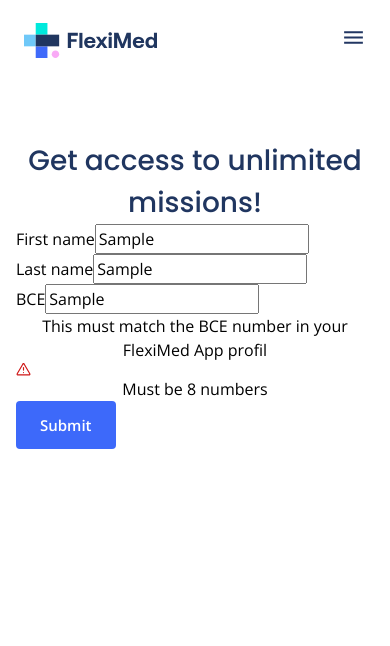
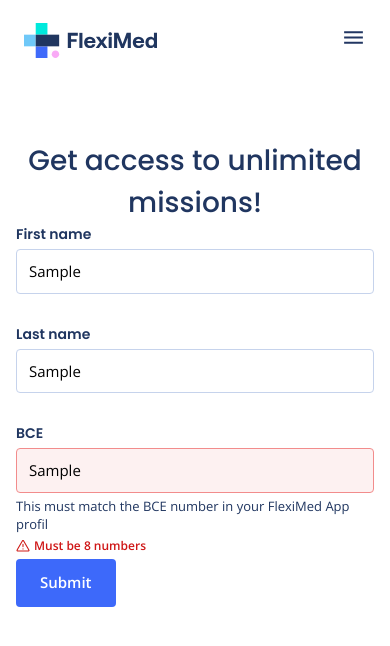
Before and after one commit to WandoCode/my-saas, a Next.js app: page /freelancer/work-with-us in a window 390 px wide. Both pictures are taken after typing "Sample", "Sample", "Sample" into the empty fields and a click on the button "Submit". Shown: the top 646 px of the page. Built offline with nearby package versions, Linux system fonts and the light colour scheme.

Commit message:
Add mobile styles for Input component

```diff
--- a/src/app/components/Input.tsx
+++ b/src/app/components/Input.tsx
@@ -41,8 +41,8 @@ function Input({
           <p className="input__error">
             <Image
               src={'/alert-triangle.svg'}
-              height={15}
-              width={15}
+              height={14}
+              width={14}
               aria-hidden={true}
               alt=""
               className="input__error-icon"
--- a/src/style/abstracts/_colors.scss
+++ b/src/style/abstracts/_colors.scss
@@ -78,8 +78,10 @@ $colors: (
     250: hsla(0, 80%, 35%, 1),
     350: hsla(0, 80%, 39%, 1),
     450: hsla(0, 80%, 45%, 1),
+    750: hsla(0, 80%, 75%, 1),
     850: hsl(0, 74%, 89%),
     950: hsla(0, 80%, 95%, 1),
+    970: hsla(0, 80%, 97%, 1),
   ),
 );
 
--- a/src/style/abstracts/_variables.scss
+++ b/src/style/abstracts/_variables.scss
@@ -13,3 +13,6 @@ $clr-default-650-svg: brightness(0) saturate(100%) invert(69%) sepia(7%)
 
 $clr-primary-400-svg: brightness(0) saturate(100%) invert(14%) sepia(94%)
   saturate(3241%) hue-rotate(228deg) brightness(98%) contrast(113%);
+
+$clr-negative-350-svg: brightness(0) saturate(100%) invert(17%) sepia(59%)
+  saturate(5239%) hue-rotate(352deg) brightness(87%) contrast(98%);
--- a/src/style/base/_typo.scss
+++ b/src/style/base/_typo.scss
@@ -3,6 +3,7 @@
 body {
   font-family: $font-primary;
   font-size: 16px;
+  color: var(--clr-default-250);
 }
 
 p {
@@ -14,7 +15,6 @@ p {
 }
 
 .heading {
-  color: var(--clr-default-250);
   font-family: $font-secondary;
   text-align: center;
   font-weight: 500;
--- a/src/style/components/_index.scss
+++ b/src/style/components/_index.scss
@@ -1,3 +1,4 @@
 @forward 'button';
 @forward 'nav-desktop';
 @forward 'nav-mobile';
+@forward 'input';
--- /dev/null
+++ b/src/style/components/_input.scss
@@ -0,0 +1,67 @@
+@use '../abstracts/' as *;
+
+$gap: in-rem(4);
+$line-height: in-rem(18);
+
+.input {
+  position: relative;
+
+  display: grid;
+  gap: $gap;
+
+  margin-bottom: calc($line-height + 2 * $gap);
+
+  color: var(--clr-default-250);
+
+  &__label {
+    font-size: in-rem(14);
+    font-weight: 600;
+    font-family: $font-secondary;
+  }
+
+  &__field {
+    padding: in-rem(10) in-rem(12);
+
+    border-radius: 4px;
+    border: 1px solid var(--clr-default-850);
+    background: var(--clr-neutral-1000);
+
+    font-size: in-rem(15);
+
+    &:focus {
+      border-color: var(--clr-default-650);
+      outline: none;
+    }
+
+    .input--error & {
+      border-color: var(--clr-negative-750);
+      background-color: var(--clr-negative-970);
+    }
+  }
+
+  &__infos {
+    font-size: in-rem(13);
+    text-align: start;
+    line-height: $line-height;
+  }
+
+  &__error {
+    position: absolute;
+    top: 100%;
+
+    display: flex;
+    align-items: center;
+    gap: $gap;
+
+    height: $line-height;
+    margin-top: $gap;
+
+    font-size: in-rem(12);
+    color: var(--clr-negative-450);
+    font-weight: 600;
+  }
+
+  &__error-icon {
+    filter: $clr-negative-350-svg;
+  }
+}
--- a/src/style/main.css
+++ b/src/style/main.css
@@ -63,8 +63,10 @@
   --clr-negative-250: hsl(0, 80%, 35%);
   --clr-negative-350: hsl(0, 80%, 39%);
   --clr-negative-450: hsl(0, 80%, 45%);
+  --clr-negative-750: hsl(0, 80%, 75%);
   --clr-negative-850: hsl(0, 74%, 89%);
   --clr-negative-950: hsl(0, 80%, 95%);
+  --clr-negative-970: hsl(0, 80%, 97%);
 }
 :root .fc-primary-50 {
   color: hsl(226, 95%, 5%);
@@ -258,11 +260,17 @@
 :root .fc-negative-450 {
   color: hsl(0, 80%, 45%);
 }
+:root .fc-negative-750 {
+  color: hsl(0, 80%, 75%);
+}
 :root .fc-negative-850 {
   color: hsl(0, 74%, 89%);
 }
 :root .fc-negative-950 {
   color: hsl(0, 80%, 95%);
+}
+:root .fc-negative-970 {
+  color: hsl(0, 80%, 97%);
 }
 
 :root {
@@ -513,6 +521,7 @@ select {
 body {
   font-family: "Open Sans", sans-serif;
   font-size: 16px;
+  color: var(--clr-default-250);
 }
 
 p {
@@ -525,7 +534,6 @@ p {
 }
 
 .heading {
-  color: var(--clr-default-250);
   font-family: Poppins, sans-serif;
   text-align: center;
   font-weight: 500;
@@ -922,4 +930,52 @@ p {
   .nav.menu-open .nav__list {
     display: flex;
   }
+}
+
+.input {
+  position: relative;
+  display: grid;
+  gap: 0.25rem;
+  margin-bottom: calc(1.125rem + 2 * 0.25rem);
+  color: var(--clr-default-250);
+}
+.input__label {
+  font-size: 0.875rem;
+  font-weight: 600;
+  font-family: Poppins, sans-serif;
+}
+.input__field {
+  padding: 0.625rem 0.75rem;
+  border-radius: 4px;
+  border: 1px solid var(--clr-default-850);
+  background: var(--clr-neutral-1000);
+  font-size: 0.9375rem;
+}
+.input__field:focus {
+  border-color: var(--clr-default-650);
+  outline: none;
+}
+.input--error .input__field {
+  border-color: var(--clr-negative-750);
+  background-color: var(--clr-negative-970);
+}
+.input__infos {
+  font-size: 0.8125rem;
+  text-align: start;
+  line-height: 1.125rem;
+}
+.input__error {
+  position: absolute;
+  top: 100%;
+  display: flex;
+  align-items: center;
+  gap: 0.25rem;
+  height: 1.125rem;
+  margin-top: 0.25rem;
+  font-size: 0.75rem;
+  color: var(--clr-negative-450);
+  font-weight: 600;
+}
+.input__error-icon {
+  filter: brightness(0) saturate(100%) invert(17%) sepia(59%) saturate(5239%) hue-rotate(352deg) brightness(87%) contrast(98%);
 }/*# sourceMappingURL=main.css.map */
```
Also changed, not shown: 2 other files (tests, documents, lock files or other folders).
